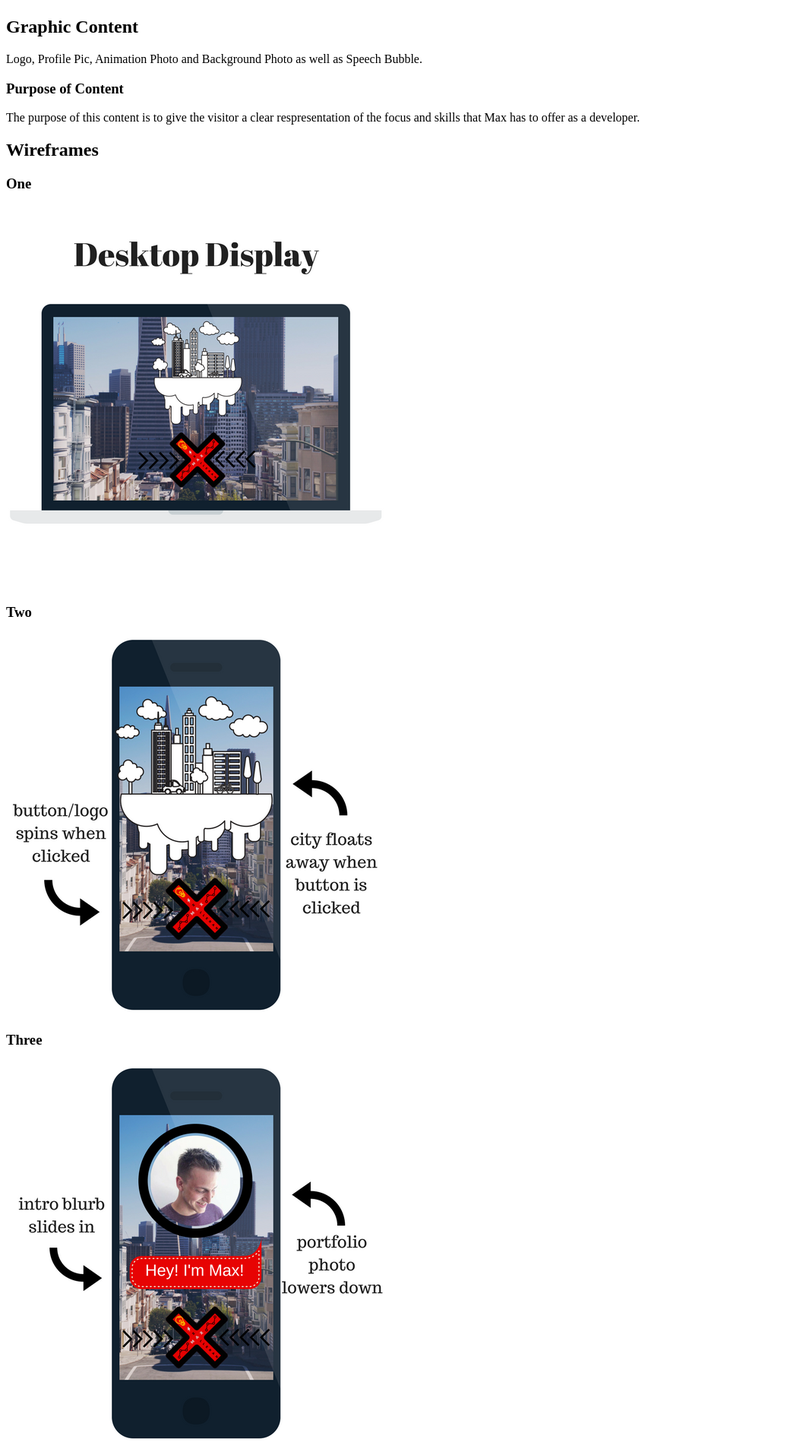
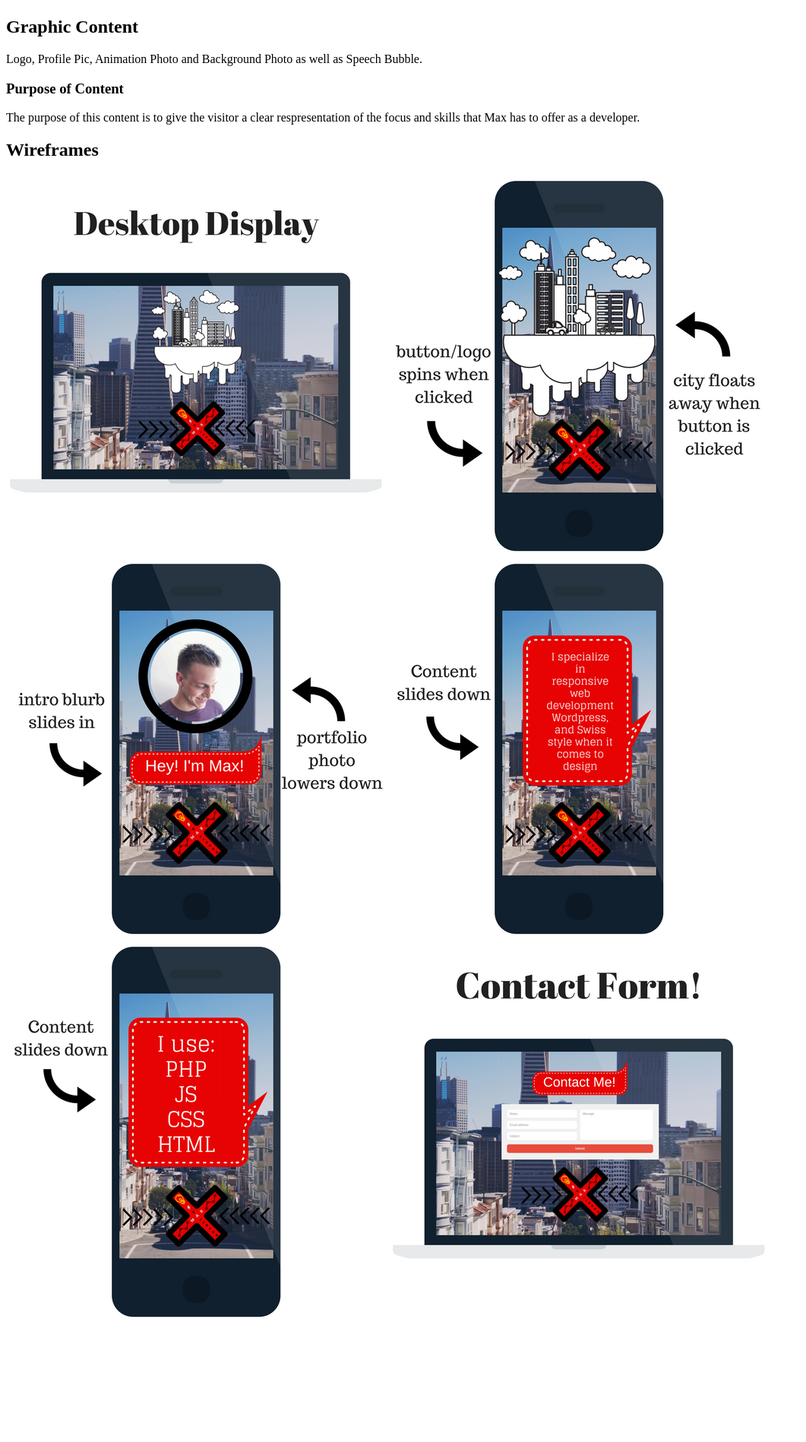
Before and after one commit to tuckcodes/max-halleran, a PHP site: page /milestone-2.php in a window 1280 px wide. Shown: the part 397-2295 px from the top of the page at 76% size, without its empty margins (0-1061 px from the left). After the commit the page ends 2131 px from the top, so only its background shows below. Run offline with PHP 8.4, Linux system fonts and the light colour scheme.

Commit message:
Remove Numbers

```diff
--- a/public_html/documentation/milestone-2.php
+++ b/public_html/documentation/milestone-2.php
@@ -19,17 +19,11 @@
 		<h3>Purpose of Content</h3>
 		<p>The purpose of this content is to give the visitor a clear respresentation of the focus and skills that Max has to offer as a developer.</p>
 		<h2>Wireframes</h2>
-		<h3>One</h3>
 		<img src="images/Wirefram1PWP.png" alt="Wireframe 1"/>
-		<h3>Two</h3>
 		<img src="images/Wireframe2PWP.png" alt="Wireframe2"/>
-		<h3>Three</h3>
 		<img src="images/Wireframe3PWP.png" alt="Wireframe3"/>
-		<h3>Four</h3>
 		<img src="images/Wireframe4PWP.png" alt="Wireframe4"/>
-		<h3>Five</h3>
 		<img src="images/Wireframe5PWP.png" alt="Wireframe4"/>
-		<h3>Six</h3>
 		<img src="images/Wireframe6PWP.png" alt="Wireframe5"/>
 	</body>
 </html>
```
